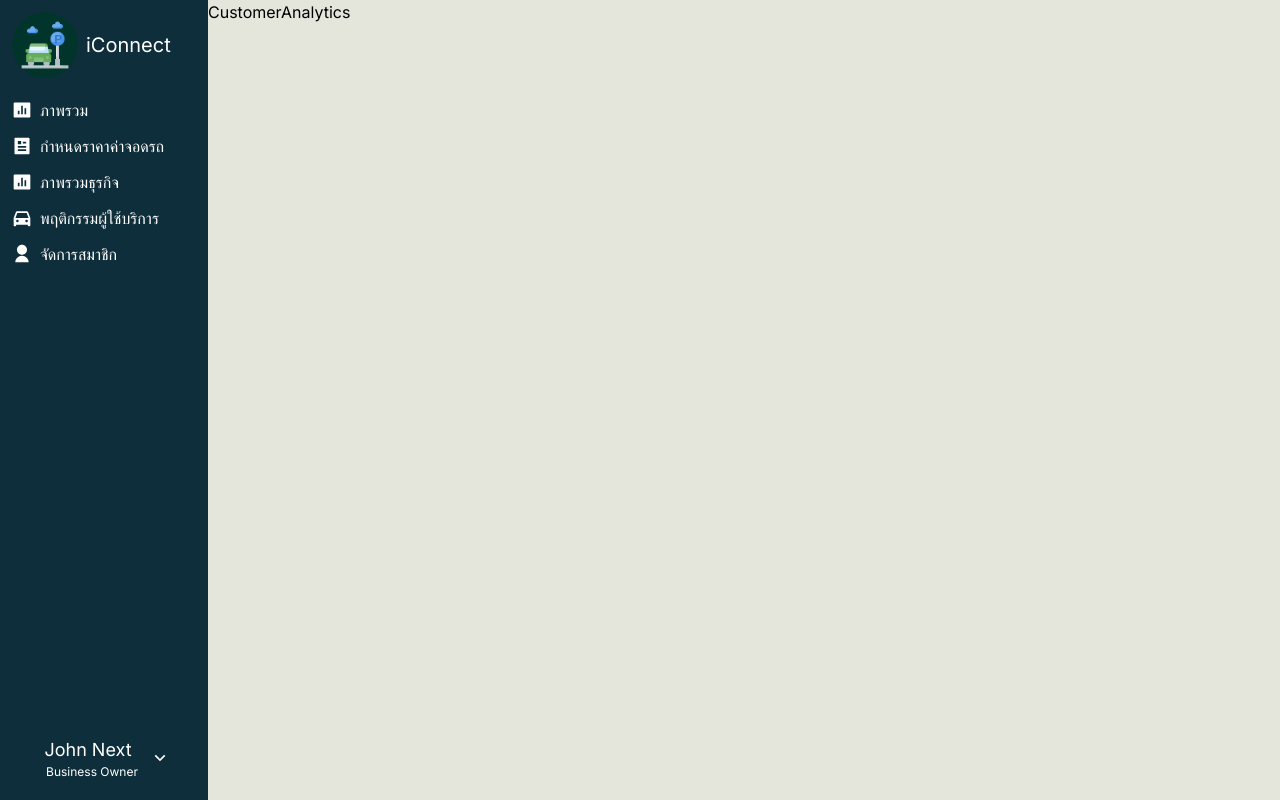
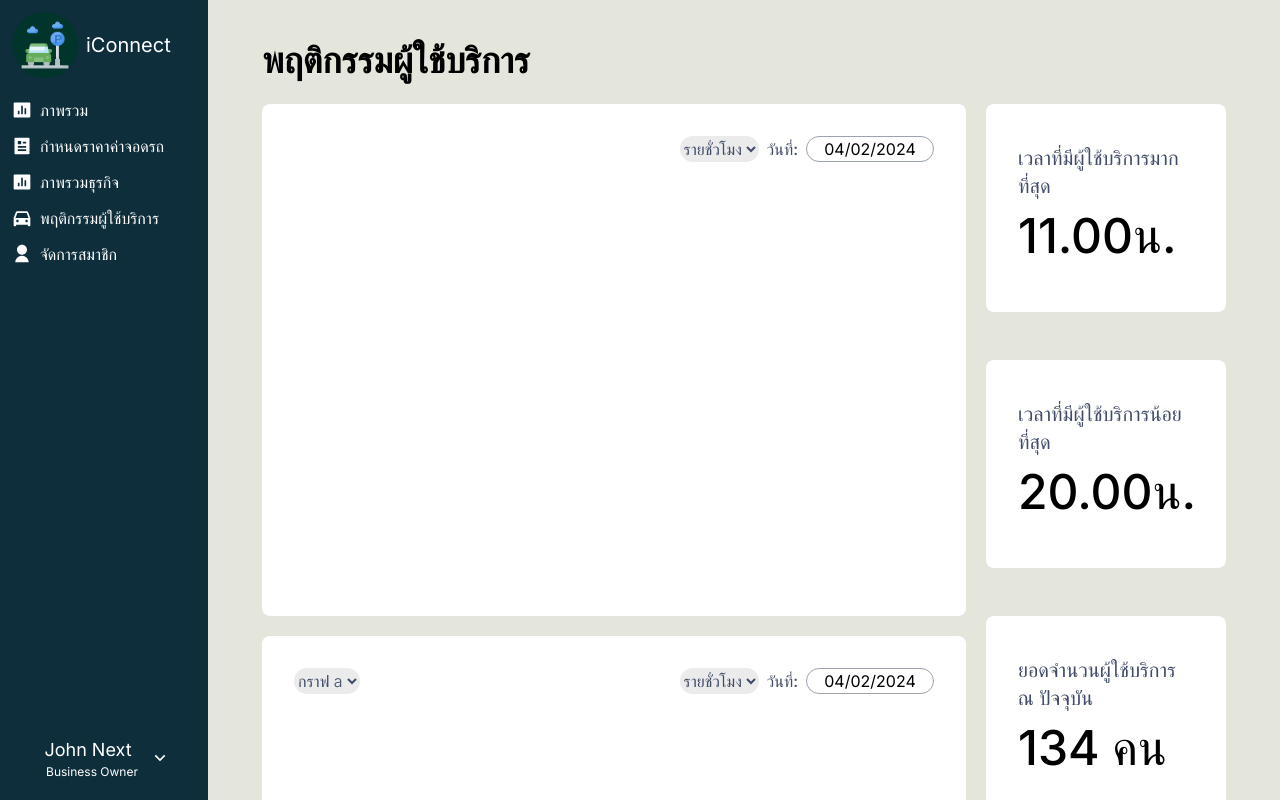
Before and after one commit to G7-SERVER-TEAM/iConnect-Website, a Next.js app: page /customer-analytics in a window 1280 px wide. Shown: the top 800 px of the page. Built offline with nearby package versions, Linux system fonts and the light colour scheme.

Commit message:
Tweak Login Page and Develop Customer Analytics Page

```diff
--- a/src/app/(dashboard)/business-overview/page.jsx
+++ b/src/app/(dashboard)/business-overview/page.jsx
@@ -9,7 +9,7 @@ export default function BusinessOverview() {
       style={{overflow: 'hidden'}}
     >
       <div className="flex borderxborder-black">
-        <div className="borderxborder-black" style={{ width: '270px',height: '749px' }}>
+        {/* <div className="borderxborder-black" style={{ width: '270px',height: '749px' }}>
           <div className="borderxborder-black" style={{ marginTop: '12px',height: '100px' }}>
             <h1 className="text-black borderxborder-black">
               iconnect
@@ -35,7 +35,7 @@ export default function BusinessOverview() {
               john spem
             </h1>
           </div>
-        </div>
+        </div> */}
         <div className="borderxborder-black" style={{ backgroundColor: '#E4E5DB', width: '100%',height: '100vh' }}>
           <div className="borderxborder-black" style={{ marginTop: '50px',height: '50px' }}>
             <h1 className="text-black borderxborder-black" style={{ color: '#000000',marginTop: '6px',marginLeft: '47px',fontSize: '32px', fontWeight: 'bold',height: '35px',lineHeight: '0.9' }}>
--- a/src/app/(dashboard)/customer-analytics/page.jsx
+++ b/src/app/(dashboard)/customer-analytics/page.jsx
@@ -1,8 +1,76 @@
+"use client"
 import React from 'react'
+import ReactDatePicker from '@/components/ReactDatePicker'
 
 const CustomerAnalytics = () => {
   return (
-    <div>CustomerAnalytics</div>
+    <div className='flex flex-col min-h-screen gap-6 items-center'>
+      <div className='flex w-[60.25rem] justify-start'>
+        <h1 className='font-bold text-4xl mt-10'>พฤติกรรมผู้ใช้บริการ</h1>
+      </div>
+      <div className='flex gap-5'>
+        <div className='flex flex-col gap-5'>
+          <div className='flex flex-col bg-white w-[44rem] h-[32rem] rounded-lg p-8'>
+            <div className='flex justify-end gap-2'>
+              <select name="time-gap" id="time-gap" className='bg-[#EBEBEB] text-[#404B69] font-light rounded-full'>
+                <option value="รายชั่วโมง">รายชั่วโมง</option>
+                <option value="รายวัน">รายวัน</option>
+                <option value="รายเดือน">รายเดือน</option>
+                <option value="รายปี">รายปี</option>
+              </select>
+              <div className='flex flex-row items-center gap-2'>
+                  <p className='text-[#404B69] font-medium'>วันที่:</p>
+                  <div className='w-32'>
+                    <ReactDatePicker />
+                  </div>
+                </div>
+            </div>
+          </div>
+          <div className='flex flex-col bg-white w-[44rem] h-[32rem] rounded-lg p-8'>
+          <div className='flex justify-between gap-2'>
+              <select name="pick-graph" id="pick-graph" className='bg-[#EBEBEB] text-[#404B69] font-light rounded-full'>
+                <option value="กราฟ a">กราฟ a</option>
+                <option value="กราฟ b">กราฟ b</option>
+                <option value="กราฟ c">กราฟ c</option>
+                <option value="กราฟ d">กราฟ d</option>
+              </select>
+              <div className='flex gap-2'>
+                <select name="time-gap" id="time-gap" className='bg-[#EBEBEB] text-[#404B69] font-light rounded-full'>
+                  <option value="รายชั่วโมง">รายชั่วโมง</option>
+                  <option value="รายวัน">รายวัน</option>
+                  <option value="รายเดือน">รายเดือน</option>
+                  <option value="รายปี">รายปี</option>
+                </select>
+                <div className='flex flex-row items-center gap-2'>
+                  <p className='text-[#404B69] font-medium'>วันที่:</p>
+                  <div className='w-32'>
+                    <ReactDatePicker className='bg-[#EBEBEB]'/>
+                  </div>
+                </div>
+              </div>
+            </div>
+          </div>
+        </div>
+        <div className='flex flex-col gap-12'>
+          <div className='flex flex-col justify-center bg-white w-[15rem] h-[13rem] rounded-lg p-8'>
+            <p className='text-[#404B69] text-xl'>เวลาที่มีผู้ใช้บริการมากที่สุด</p>
+            <p className='text-[3rem] font-medium'>11.00น.</p>
+          </div>
+          <div className='flex flex-col justify-center bg-white w-[15rem] h-[13rem] rounded-lg p-8'>
+            <p className='text-[#404B69] text-xl'>เวลาที่มีผู้ใช้บริการน้อยที่สุด</p>
+            <p className='text-[3rem] font-medium'>20.00น.</p>
+          </div>
+          <div className='flex flex-col justify-center bg-white w-[15rem] h-[13rem] rounded-lg p-8'>
+            <p className='text-[#404B69] text-xl'>ยอดจำนวนผู้ใช้บริการ ณ ปัจจุบัน</p>
+            <p className='text-[3rem] font-medium'>134 คน</p>
+          </div>
+          <div className='flex flex-col justify-center bg-white w-[15rem] h-[13rem] rounded-lg p-8'>
+            <p className='text-[#404B69] text-xl'>ค่าจอดรถ ณ ปัจจุบัน</p>
+            <p className='text-[3rem] font-medium'>50 บาท</p>
+          </div>
+        </div>
+      </div>
+    </div>
   )
 }
 
--- a/src/app/(dashboard)/usage-overview/page.jsx
+++ b/src/app/(dashboard)/usage-overview/page.jsx
@@ -15,10 +15,12 @@ const UsageOverview = () => {
             <p className='text-[#A7A7A7]'>จำนวนผู้เข้าใช้บริการพื้นที่จอดรถทั้งหมด</p>
             <p className='text-2xl font-bold'>5,555 คน</p>
           </div>
-          <button className='flex bg-[#EBEBEB] rounded-full h-8 p-1 text-[#404B69] items-center justify-center'>
-            <p>This year</p>
-            <RiArrowDownSFill size={20}/>
-          </button>
+          <div className=''>
+            <select name="pick-time" id="pick-time" className='bg-[#EBEBEB] text-[#404B69] font-light rounded-full text-center'>
+              <option value="ปีนี้">ปีนี้</option>
+              <option value="ปีที่แล้ว">ปีที่แล้ว</option>
+            </select>
+          </div>
         </div>
       </div>
       <div className='flex w-[64rem] justify-end'>
--- /dev/null
+++ b/src/app/loading.js
@@ -0,0 +1,7 @@
+export default function Loading() {
+    return (
+    <div className="flex min-h-screen items-center justify-center">
+        <p className="text-3xl">Loading...</p>
+    </div>
+    )
+}
--- a/src/app/page.js
+++ b/src/app/page.js
@@ -1,17 +1,18 @@
-'use client'
-import Image from 'next/image'
-import Link from 'next/link'
-import React, { useState, } from 'react'
+import './globals.css'
 
-export default function Login() {
-  const [isClick, setIsClick] = useState(false)
+
+export default function Main() {
+  // const [isClick, setIsClick] = useState(false)
 
   return (
     <div className='flex min-h-screen justify-center items-center'>
-        <div className='flex flex-col gap-2 items-center bg-white rounded-[20px] w-96 pt-10 pb-10'>
+        {/* <div className='flex flex-col gap-2 items-center bg-white rounded-[20px] w-96 pt-10 pb-10'>
             <div className='flex flex-row gap-2 items-center'>
               <div className='bg-[#01352C] rounded-full p-2'>
-                <Image alt="Icon" src={"/WelcomePicture.png"} width={50} height={50} />
+                <Image alt="Icon" src={"/WelcomePicture.png"}
+                width={50} height={50}
+                priority={true}
+                />
               </div>
               <h1 className='font-semibold text-xl text-[#01352C]'>iConnect</h1>
             </div>
@@ -31,19 +32,20 @@ export default function Login() {
                 </button>
             </div>
             <form className='flex flex-col'>
-              <div className='flex flex-col'>
-                <label className='block text-[#404B69]'>Username</label>
-                <input type='text' className='block border-black border-[1px] rounded-[30px] w-full px-5'></input>
-              </div>
-              <div className='flex flex-col'>
-                <label className='block text-[#404B69]'>Password</label>
-                <input type='password' className='block border-black border-[1px] rounded-[30px] w-full px-5 mb-4'></input>
-              </div>
-                <button type="submit" className='bg-[#00818A] text-white rounded-[30px] cursor-pointer p-1'>
+              <Form label="Username" type="text"/>
+              <Form label="Password" type="password"/>
+              <button type="submit"
+                className='bg-[#00818A] text-white rounded-[30px] cursor-pointer p-1 mt-3'
+              >
+                { isClick?
+                  <Link href='/business-overview'>Login</Link>
+                  :
                   <Link href='/usage-overview'>Login</Link>
-                </button>
+                  }
+              </button>
             </form>
-        </div>
+        </div> */}
+        <h1>Hello</h1>
     </div>
   )
 }
--- /dev/null
+++ b/src/components/Login/Form.jsx
@@ -0,0 +1,19 @@
+import React from 'react'
+
+const Form = ({value, label, type, id, onChange}) => {
+  return (
+    <div className='flex flex-col'>
+        <label className='block text-[#404B69]' htmlFor={id}>{label}</label>
+        <input
+          id={id}
+          type={type}
+          className='block border-black border-[1px] rounded-[30px] w-full px-5'
+          value={value}
+          onChange={onChange}
+        >
+        </input>
+    </div>
+  )
+}
+
+export default Form
--- a/src/components/Sidebar.jsx
+++ b/src/components/Sidebar.jsx
@@ -74,7 +74,7 @@ const Sidebar = ({ children }) => {
                   <RiEditBoxFill size={20}/>
                   <p className='text-lg'>แก้ไขโปรไฟล์</p>
                 </Link>
-                <Link href="/" className='profile__upward__btn hover:bg-[#00818A]'>
+                <Link href="/login" className='profile__upward__btn hover:bg-[#00818A]'>
                   <RiLogoutBoxRFill size={20}/>
                   <p className='text-lg'>Logout</p>
                 </Link>
```
Also changed, not shown: src/app/login/page.jsx (added, +76 -0 lines).
